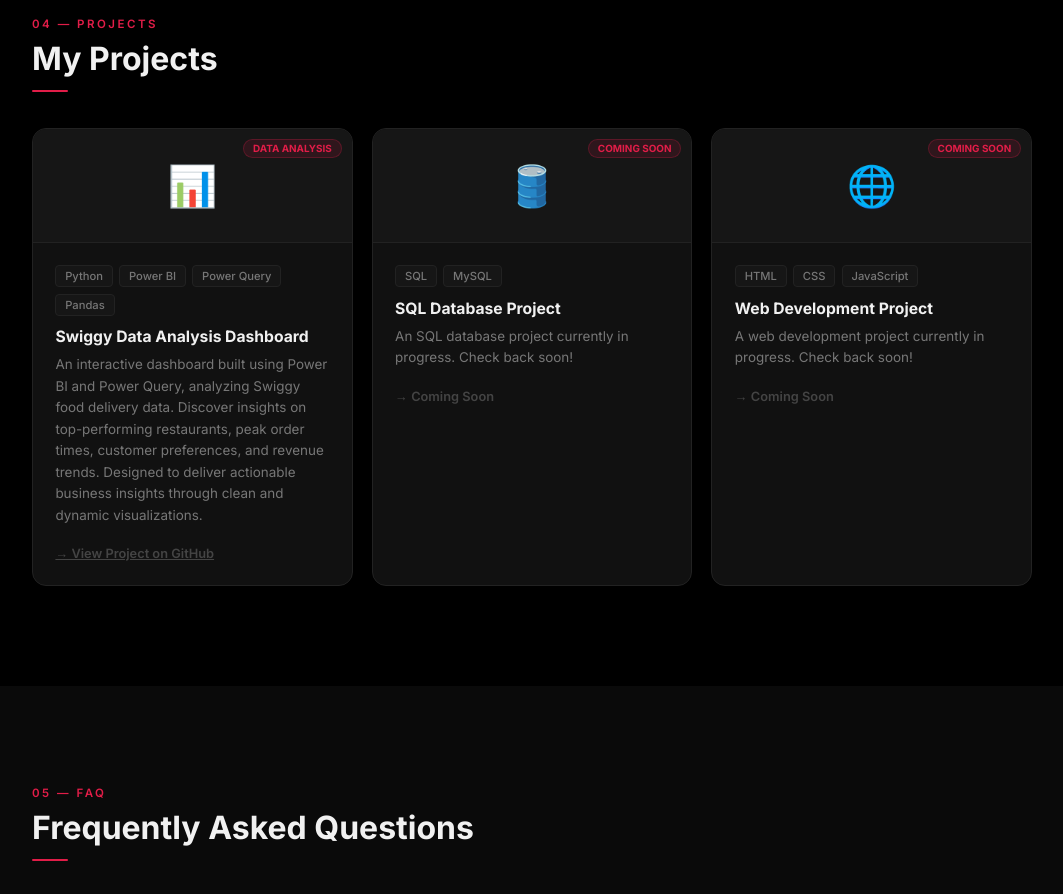
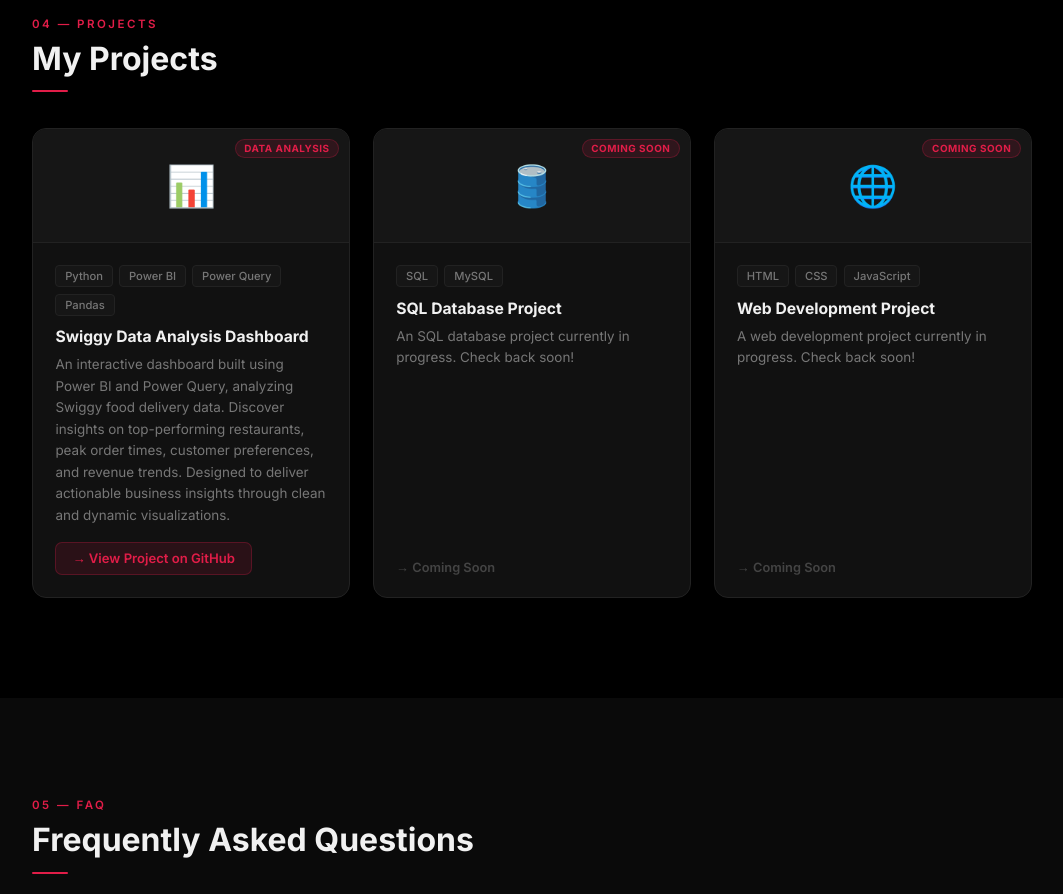
Before and after one commit to PiyushBharti001/Piyush-Bharti, a plain HTML site: page index.html in a window 1280 px wide. Shown: the part 3460-4354 px from the top of the page, without its empty margins (108-1171 px from the left). Drawn offline with Linux system fonts and the light colour scheme.

Commit message:
Update style.css

```diff
--- a/style.css
+++ b/style.css
@@ -1,4 +1,4 @@
- :root {
+:root {
       --red:        #e11d48;
       --red-dark:   #be123c;
       --red-dim:    rgba(225,29,72,0.12);
@@ -186,17 +186,40 @@
 
     /* ── PROJECTS ── */
     #projects { background:var(--bg); }
-    .projects-grid { display:grid; grid-template-columns:repeat(auto-fill,minmax(280px,1fr)); gap:1.2rem; }
-    .project-card { background:var(--card); border:1px solid var(--border); border-radius:14px; overflow:hidden; transition:border-color 0.2s, box-shadow 0.2s, transform 0.2s; }
+    .projects-grid {
+      display:grid;
+      grid-template-columns:repeat(3, 1fr);
+      gap:1.4rem;
+    }
+    .project-card {
+      background:var(--card); border:1px solid var(--border); border-radius:14px;
+      overflow:hidden; transition:border-color 0.2s, box-shadow 0.2s, transform 0.2s;
+      display:flex; flex-direction:column;
+    }
     .project-card:hover { border-color:var(--border-red); box-shadow:0 8px 28px rgba(225,29,72,0.1); transform:translateY(-3px); }
     .project-top { padding:2rem; text-align:center; font-size:2.5rem; background:var(--card2); position:relative; border-bottom:1px solid var(--border); }
-    .coming-badge { position:absolute; top:10px; right:10px; background:var(--red-dim); color:var(--red); border:1px solid var(--border-red); font-size:0.62rem; font-weight:700; padding:0.18rem 0.55rem; border-radius:20px; }
-    .project-body { padding:1.4rem; }
+    .coming-badge { position:absolute; top:10px; right:10px; background:var(--red-dim); color:var(--red); border:1px solid var(--border-red); font-size:0.62rem; font-weight:700; padding:0.18rem 0.55rem; border-radius:20px; letter-spacing:0.5px; }
+    .project-body { padding:1.4rem; display:flex; flex-direction:column; flex:1; }
     .project-tags { display:flex; flex-wrap:wrap; gap:0.4rem; margin-bottom:0.7rem; }
     .ptag { font-size:0.7rem; padding:0.2rem 0.55rem; background:var(--card2); color:var(--muted); border:1px solid var(--border); border-radius:4px; font-weight:500; }
     .project-name { font-size:0.98rem; font-weight:700; margin-bottom:0.5rem; color:var(--text); }
-    .project-desc { font-size:0.84rem; color:var(--muted); line-height:1.6; margin-bottom:1rem; }
-    .project-link { font-size:0.8rem; color:var(--muted2); font-weight:600; }
+    .project-desc { font-size:0.84rem; color:var(--muted); line-height:1.6; margin-bottom:1rem; flex:1; }
+    /* plain span for coming soon */
+    .project-link { font-size:0.8rem; color:var(--muted2); font-weight:600; text-decoration:none; margin-top:auto; display:inline-block; }
+    /* anchor tag link style */
+    a.project-link {
+      display:inline-flex; align-items:center; gap:0.3rem;
+      font-size:0.82rem; font-weight:600;
+      color:var(--red); text-decoration:none;
+      padding:0.45rem 1rem; border-radius:7px;
+      border:1px solid var(--border-red);
+      background:var(--red-dim);
+      transition:all 0.2s; margin-top:auto; align-self:flex-start;
+    }
+    a.project-link:hover {
+      background:var(--red); color:#fff;
+      box-shadow:0 4px 16px var(--red-glow);
+    }
 
     /* ── FAQ ── */
     #faq { background:var(--bg2); }
@@ -337,6 +360,9 @@
     .reveal.visible { opacity:1; transform:translateY(0); }
 
     /* ── MOBILE ── */
+    @media(max-width:960px) {
+      .projects-grid { grid-template-columns:repeat(2, 1fr); }
+    }
     @media(max-width:720px) {
       .hero-inner { flex-direction:column; }
       .about-grid, .skills-layout, .contact-grid, .edu-grid { grid-template-columns:1fr; }
@@ -344,4 +370,5 @@
       .nav-links { display:none; }
       .nav-right { gap:0.4rem; }
       #chat-box { width:calc(100vw - 32px); right:16px; }
+      .projects-grid { grid-template-columns:1fr; }
     }
```
